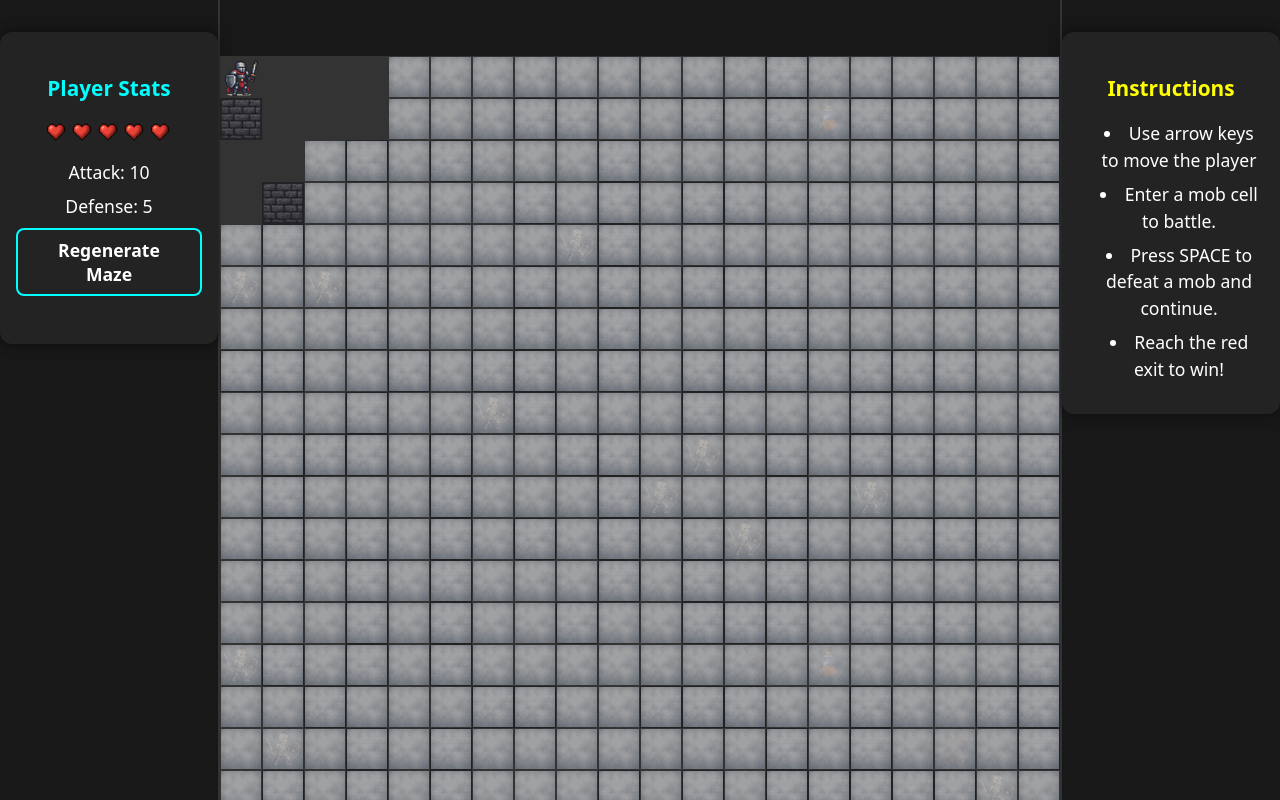
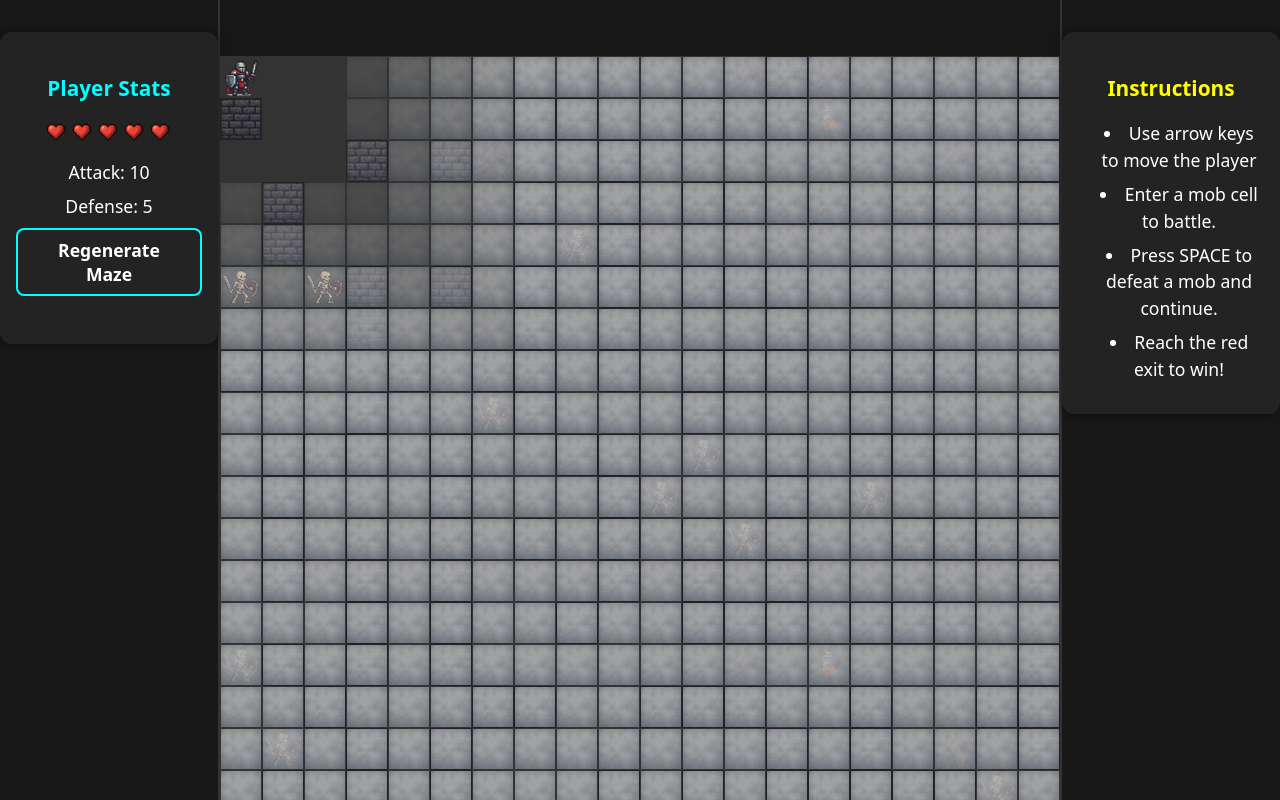
Before and after one commit to Epivaral/FantasyMaze, a React (Vite) app in the folder fantastic-maze/: page / in a window 1280 px wide. Built offline with nearby package versions, Linux system fonts and the light colour scheme.

Commit message:
ui changes, fog change

```diff
--- a/fantastic-maze/src/Maze.tsx
+++ b/fantastic-maze/src/Maze.tsx
@@ -356,18 +356,23 @@ const Maze: React.FC = () => {
   // --- Fog of War State ---
   // Move player state above fog state to avoid use-before-declare
   const [player, setPlayer] = useState<Player>({ row: 0, col: 0 });
-  const [fog, setFog] = useState<boolean[][]>(() => {
-    const arr = Array.from({ length: MAZE_SIZE }, () => Array(MAZE_SIZE).fill(true));
-    // Reveal initial area around player
+  // Gradient fog: 0–2 distance = 0, 3=0.2, 4=0.4, 5=0.6, 6=0.8, >6=0.9
+  const [fog, setFog] = useState<number[][]>(() => {
+    const arr = Array.from({ length: MAZE_SIZE }, () => Array(MAZE_SIZE).fill(0.9));
     const px = 0, py = 0;
-    for (let dy = -3; dy <= 3; dy++) {
-      for (let dx = -3; dx <= 3; dx++) {
-        if (Math.max(Math.abs(dx), Math.abs(dy)) <= 3 && !(Math.abs(dx) >= 2 && Math.abs(dy) >= 2)) {
+    for (let dy = -8; dy <= 8; dy++) {
+      for (let dx = -8; dx <= 8; dx++) {
+        const dist = Math.max(Math.abs(dx), Math.abs(dy));
         const x = px + dx;
         const y = py + dy;
         if (x >= 0 && x < MAZE_SIZE && y >= 0 && y < MAZE_SIZE) {
-            arr[y][x] = false;
-          }
+          let op = 0.9;
+          if (dist <= 2) op = 0;
+          else if (dist === 3) op = 0.2;
+          else if (dist === 4) op = 0.4;
+          else if (dist === 5) op = 0.6;
+          else if (dist === 6) op = 0.8;
+          arr[y][x] = op;
         }
       }
     }
@@ -375,19 +380,21 @@ const Maze: React.FC = () => {
   });
   // Reveal fog area around player whenever player moves
   useEffect(() => {
-    setFog(prev => {
-      const arr = Array.from({ length: MAZE_SIZE }, (_, y) => prev[y].slice());
-      // First, fog everything
-      for (let y = 0; y < MAZE_SIZE; y++) for (let x = 0; x < MAZE_SIZE; x++) arr[y][x] = true;
-      // Reveal area around player (squircle/octagon shape)
-      for (let dy = -3; dy <= 3; dy++) {
-        for (let dx = -3; dx <= 3; dx++) {
-          if (Math.max(Math.abs(dx), Math.abs(dy)) <= 3 && !(Math.abs(dx) >= 2 && Math.abs(dy) >= 2)) {
+    setFog(_prev => {
+      const arr = Array.from({ length: MAZE_SIZE }, () => Array(MAZE_SIZE).fill(0.9));
+      for (let dy = -8; dy <= 8; dy++) {
+        for (let dx = -8; dx <= 8; dx++) {
+          const dist = Math.max(Math.abs(dx), Math.abs(dy));
           const x = player.col + dx;
           const y = player.row + dy;
           if (x >= 0 && x < MAZE_SIZE && y >= 0 && y < MAZE_SIZE) {
-              arr[y][x] = false;
-            }
+            let op = 0.9;
+            if (dist <= 2) op = 0;
+            else if (dist === 3) op = 0.2;
+            else if (dist === 4) op = 0.4;
+            else if (dist === 5) op = 0.6;
+            else if (dist === 6) op = 0.8;
+            arr[y][x] = op;
           }
         }
       }
@@ -690,7 +697,7 @@ const Maze: React.FC = () => {
               {row.map((cell, cIdx) => {
                 let className = cell === 1 ? 'maze-wall' : 'maze-path';
                 // FOG: If fogged, render fog overlay and block lore hover
-                const isFogged = fog[rIdx][cIdx];
+                const fogOpacity = fog[rIdx][cIdx];
                 // Player
                 if (rIdx === player.row && cIdx === player.col) {
                   return (
@@ -699,7 +706,7 @@ const Maze: React.FC = () => {
                       key={cIdx}
                       style={{ position: 'relative', zIndex: 10 }}
                       onMouseEnter={e => {
-                        if (isFogged) return;
+                if (fogOpacity > 0.85) return;
                         const lore = LORE[assetToLoreTitle['player']];
                         setLoreModal({
                           title: assetToLoreTitle['player'],
@@ -717,7 +724,7 @@ const Maze: React.FC = () => {
                         style={{ width: '100%', height: '100%', display: 'block', pointerEvents: 'auto', userSelect: 'none', cursor: 'pointer' }}
                         draggable={false}
                       />
-                      {isFogged && <img src={fogImg} alt="fog" style={{position:'absolute',top:0,left:0,width:'100%',height:'100%',opacity:0.9,pointerEvents:'auto',zIndex:20}} draggable={false} />}
+                      {fogOpacity > 0 && <img src={fogImg} alt="fog" style={{position:'absolute',top:0,left:0,width:'100%',height:'100%',opacity:fogOpacity,pointerEvents:'auto',zIndex:20}} draggable={false} />}
                     </div>
                   );
                 }
@@ -729,7 +736,7 @@ const Maze: React.FC = () => {
                       key={cIdx}
                       style={{ position: 'relative', zIndex: 10 }}
                       onMouseEnter={e => {
-                        if (isFogged) return;
+                if (fogOpacity > 0.85) return;
                         const lore = LORE[assetToLoreTitle['bones']];
                         setLoreModal({
                           title: assetToLoreTitle['bones'],
@@ -747,7 +754,7 @@ const Maze: React.FC = () => {
                         style={{ width: '100%', height: '100%', display: 'block', pointerEvents: 'auto', userSelect: 'none', cursor: 'pointer' }}
                         draggable={false}
                       />
-                      {isFogged && <img src={fogImg} alt="fog" style={{position:'absolute',top:0,left:0,width:'100%',height:'100%',opacity:0.9,pointerEvents:'auto',zIndex:20}} draggable={false} />}
+                      {fogOpacity > 0 && <img src={fogImg} alt="fog" style={{position:'absolute',top:0,left:0,width:'100%',height:'100%',opacity:fogOpacity,pointerEvents:'auto',zIndex:20}} draggable={false} />}
                     </div>
                   );
                 }
@@ -759,7 +766,7 @@ const Maze: React.FC = () => {
                       key={cIdx}
                       style={{ position: 'relative', zIndex: 10 }}
                       onMouseEnter={e => {
-                        if (isFogged) return;
+                if (fogOpacity > 0.85) return;
                         const lore = LORE[assetToLoreTitle['wolf']];
                         setLoreModal({
                           title: assetToLoreTitle['wolf'],
@@ -777,7 +784,7 @@ const Maze: React.FC = () => {
                         style={{ width: '100%', height: '100%', display: 'block', pointerEvents: 'auto', userSelect: 'none', cursor: 'pointer' }}
                         draggable={false}
                       />
-                      {isFogged && <img src={fogImg} alt="fog" style={{position:'absolute',top:0,left:0,width:'100%',height:'100%',opacity:0.9,pointerEvents:'auto',zIndex:20}} draggable={false} />}
+                      {fogOpacity > 0 && <img src={fogImg} alt="fog" style={{position:'absolute',top:0,left:0,width:'100%',height:'100%',opacity:fogOpacity,pointerEvents:'auto',zIndex:20}} draggable={false} />}
                     </div>
                   );
                 }
@@ -789,7 +796,7 @@ const Maze: React.FC = () => {
                       key={cIdx}
                       style={{ position: 'relative', zIndex: 10 }}
                       onMouseEnter={e => {
-                        if (isFogged) return;
+                if (fogOpacity > 0.85) return;
                         const lore = LORE[assetToLoreTitle['maw']];
                         setLoreModal({
                           title: assetToLoreTitle['maw'],
@@ -807,7 +814,7 @@ const Maze: React.FC = () => {
                         style={{ width: '100%', height: '100%', display: 'block', pointerEvents: 'auto', userSelect: 'none', cursor: 'pointer' }}
                         draggable={false}
                       />
-                      {isFogged && <img src={fogImg} alt="fog" style={{position:'absolute',top:0,left:0,width:'100%',height:'100%',opacity:0.9,pointerEvents:'auto',zIndex:20}} draggable={false} />}
+                      {fogOpacity > 0 && <img src={fogImg} alt="fog" style={{position:'absolute',top:0,left:0,width:'100%',height:'100%',opacity:fogOpacity,pointerEvents:'auto',zIndex:20}} draggable={false} />}
                     </div>
                   );
                 }
@@ -819,7 +826,7 @@ const Maze: React.FC = () => {
                       key={cIdx}
                       style={{ position: 'relative', zIndex: 10 }}
                       onMouseEnter={e => {
-                        if (isFogged) return;
+                if (fogOpacity > 0.85) return;
                         const lore = LORE[assetToLoreTitle['hp']];
                         setLoreModal({
                           title: assetToLoreTitle['hp'],
@@ -837,14 +844,24 @@ const Maze: React.FC = () => {
                         style={{ width: '100%', height: '100%', display: 'block', pointerEvents: 'auto', userSelect: 'none', cursor: 'pointer' }}
                         draggable={false}
                       />
-                      {isFogged && <img src={fogImg} alt="fog" style={{position:'absolute',top:0,left:0,width:'100%',height:'100%',opacity:0.9,pointerEvents:'auto',zIndex:20}} draggable={false} />}
+                      {fogOpacity > 0 && <img src={fogImg} alt="fog" style={{position:'absolute',top:0,left:0,width:'100%',height:'100%',opacity:fogOpacity,pointerEvents:'auto',zIndex:20}} draggable={false} />}
                     </div>
                   );
                 }
-                // Default: render wall or path cell
+                // Exit cell: add green glow
+                const isExit = rIdx === MAZE_SIZE - 1 && cIdx === MAZE_SIZE - 1;
                 return (
-                  <div className={className} key={cIdx} style={{position:'relative'}}>
-                    {isFogged && <img src={fogImg} alt="fog" style={{position:'absolute',top:0,left:0,width:'100%',height:'100%',opacity:0.9,pointerEvents:'auto',zIndex:20}} draggable={false} />}
+                  <div
+                    className={className}
+                    key={cIdx}
+                    style={{
+                      position: 'relative',
+                      boxShadow: isExit ? '0 0 0 1px #00ff6a, 0 0 8px 1px #00ff6a88' : undefined,
+                      border: isExit ? '1px solid #00ff6a' : undefined,
+                      zIndex: isExit ? 5 : undefined,
+                    }}
+                  >
+                    {fogOpacity > 0 && <img src={fogImg} alt="fog" style={{position:'absolute',top:0,left:0,width:'100%',height:'100%',opacity:fogOpacity,pointerEvents:'auto',zIndex:20}} draggable={false} />}
                   </div>
                 );
               })}
```
Lines whose indentation alone changed are shown as unchanged.
